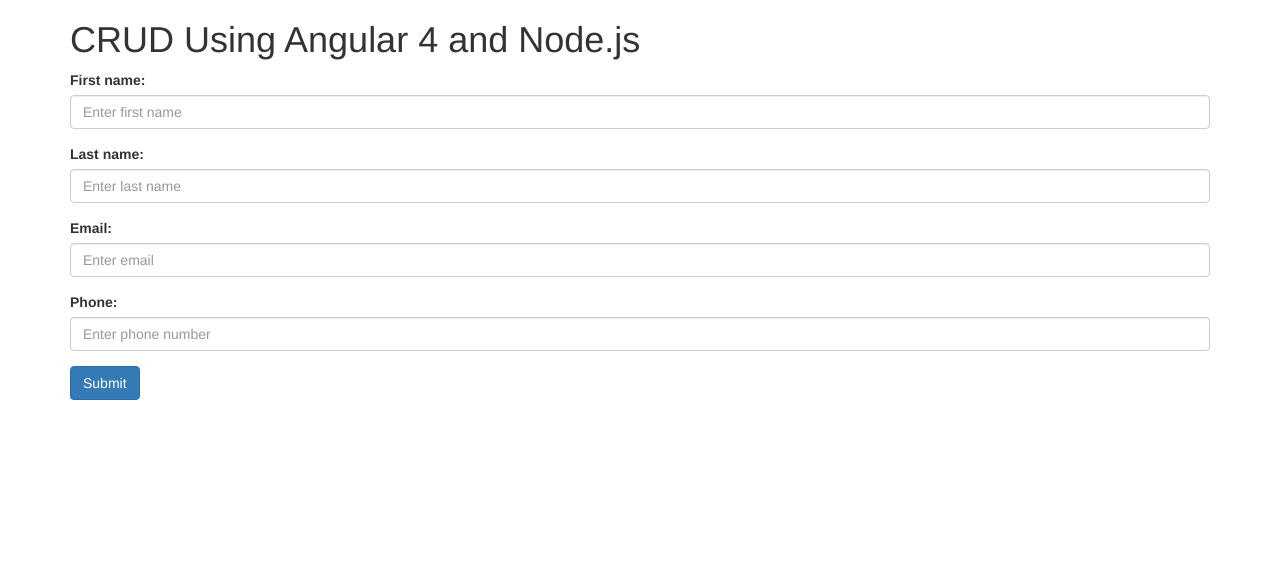
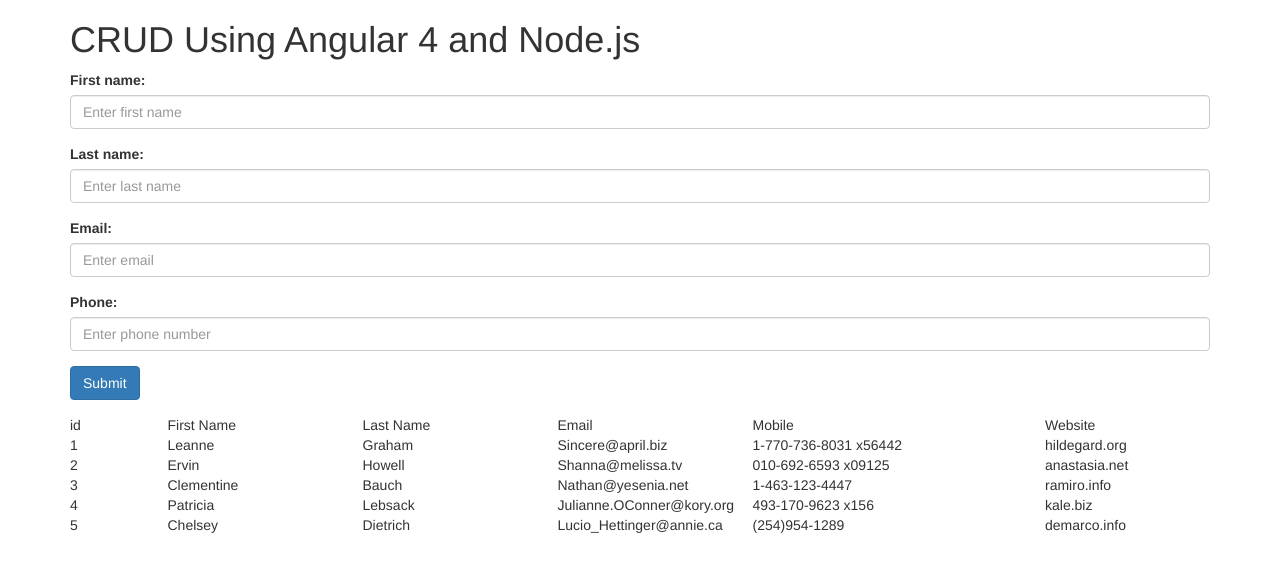
Before and after one commit to vikas2future/ngAngular4, an Angular app: page / in a window 1280 px wide. Shown: the top 572 px of the page. Built offline with nearby package versions, Linux system fonts and the light colour scheme.

Commit message:
changes for table

```diff
--- a/src/app/app.component.html
+++ b/src/app/app.component.html
@@ -3,3 +3,4 @@
   <h1>CRUD Using Angular 4 and Node.js</h1>
 </div>
 <app-add-page></app-add-page>
+<app-list-page></app-list-page>
--- a/src/app/component/list-page/list-page.component.html
+++ b/src/app/component/list-page/list-page.component.html
@@ -1,17 +1,18 @@
-<div class="container-fluid">
+<div class="container">
   <div class="row">
-    <div class="col-md-2">id</div>
+    <div class="col-md-1">id</div>
     <div class="col-md-2">First Name</div>
     <div class="col-md-2">Last Name</div>
     <div class="col-md-2">Email</div>
-    <div class="col-md-2">Mobile</div>
-    <div class="col-md-2">Actions</div>
+    <div class="col-md-3">Mobile</div>
+    <div class="col-md-2">Website</div>
+  </div>
+  <div class="row" *ngFor="let record of lstRecords">
+    <div class="col-md-1">{{record.id}}</div>
+    <div class="col-md-2">{{record.firstName}}</div>
+    <div class="col-md-2">{{record.lastName}}</div>
+    <div class="col-md-2">{{record.email}}</div>
+    <div class="col-md-3">{{record.phone}}</div>
+    <div class="col-md-2">{{record.website}}</div>
   </div>
 </div>
-<div>
-  <ul>
-    <li *ngFor="let record of lstRecords">
-      {{record.firstName}}
-    </li>
-  </ul>
-</div>
```
